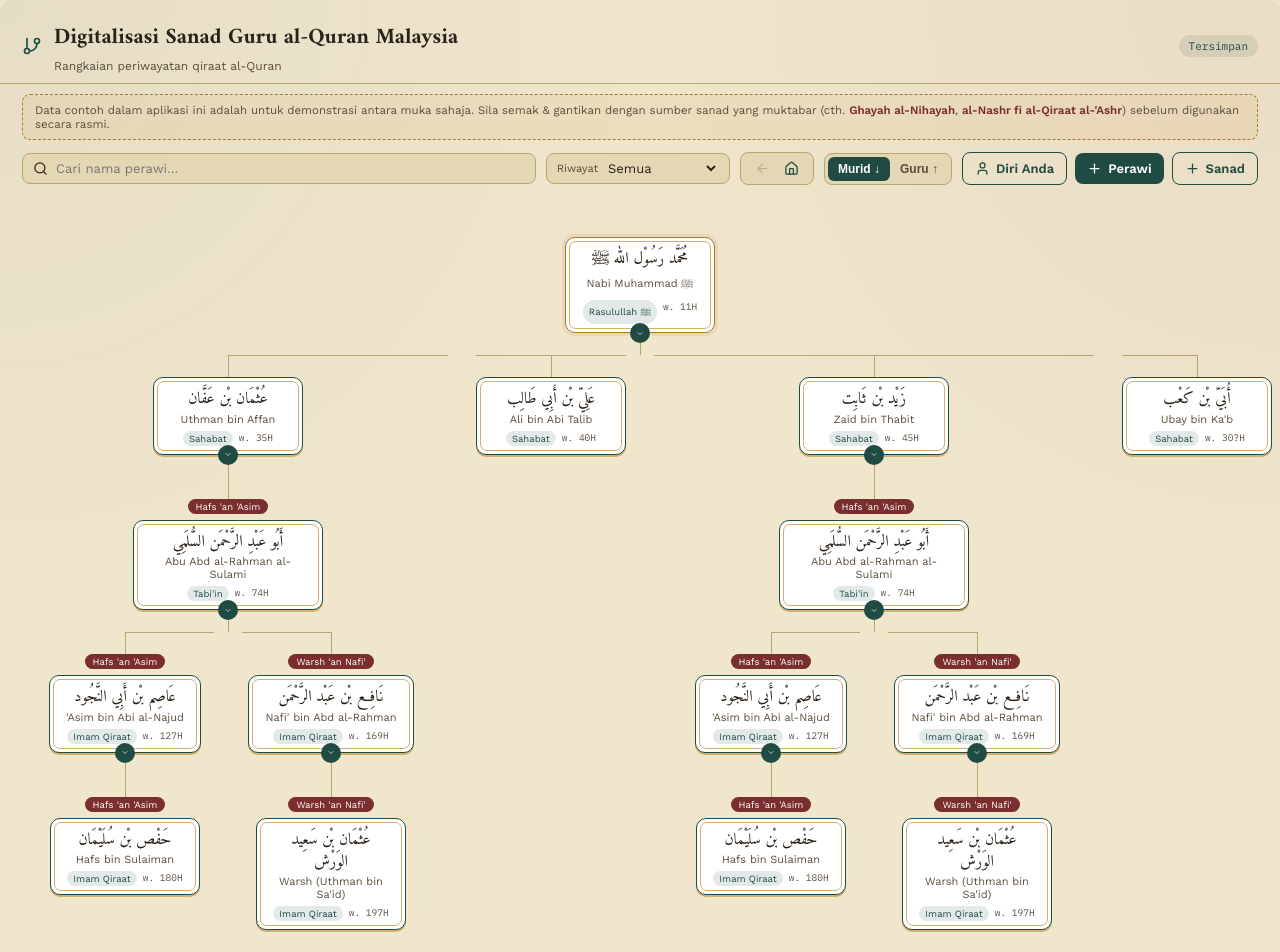
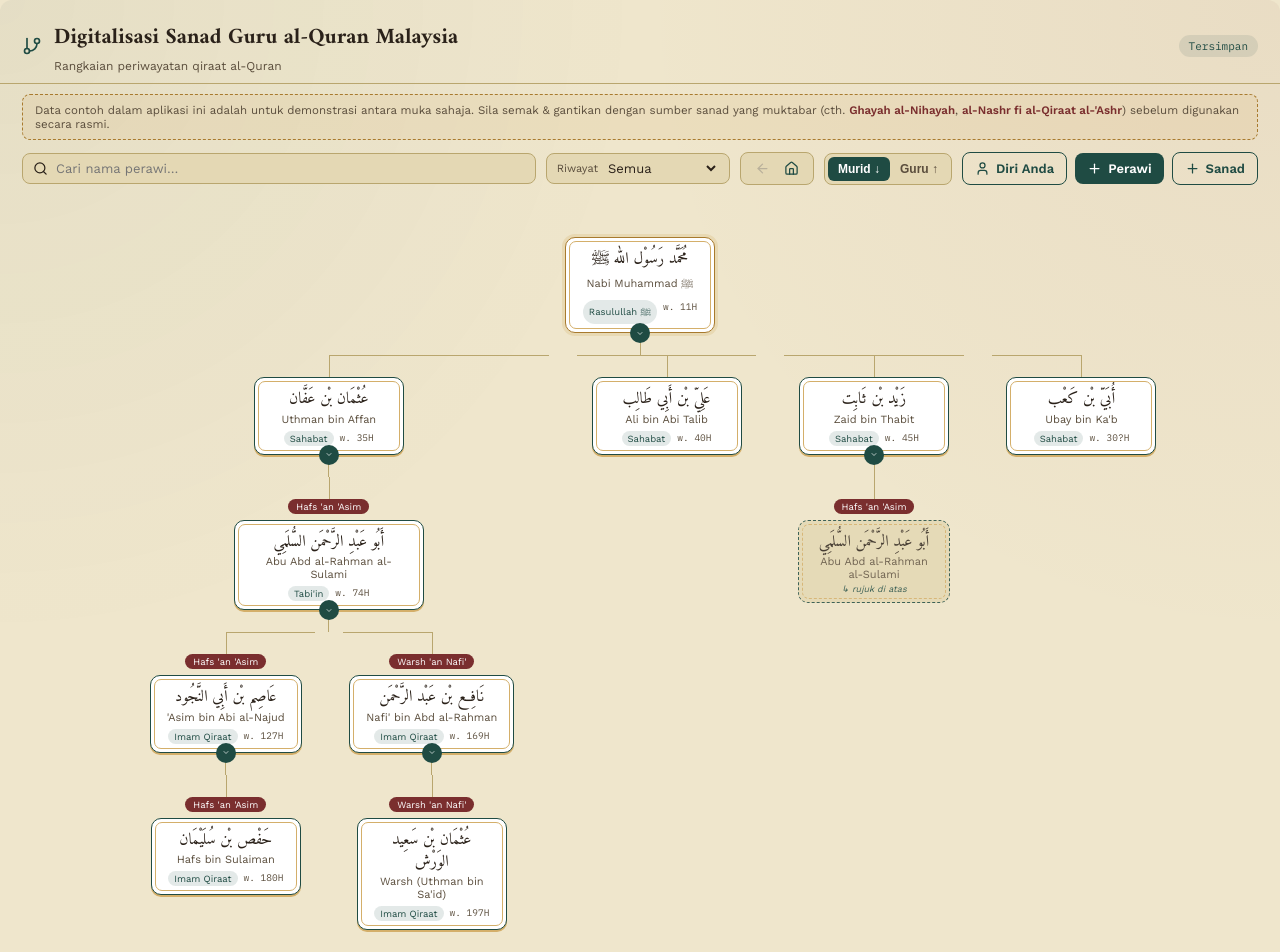
Before and after one commit to zulikhwan87/digitalsanad, a React (Vite) app: page / in a window 1280 px wide. Shown: the top 952 px of the page. Built offline with nearby package versions, Linux system fonts and the light colour scheme.

Commit message:
Enhance TreeNode with visited tracking
Added 'visited' prop to TreeNode component to track nodes that have been displayed.

```diff
--- a/src/App.jsx
+++ b/src/App.jsx
@@ -353,6 +353,7 @@ export default function PokokSanadApp() {
               onDrill={drillInto}
               selectedId={selectedId}
               direction={direction}
+              visited={new Set()}
             />
           ) : (
             <div className="empty-state">Tiada perawi lagi. Tambah perawi pertama untuk mula.</div>
@@ -448,9 +449,10 @@ export default function PokokSanadApp() {
 /* ---------------------------------------------------------
    TREE NODE (recursive, top-down "family tree")
 --------------------------------------------------------- */
-function TreeNode({ id, perawiMap, getChildren, collapsed, toggleCollapse, onSelect, onDrill, selectedId, direction }) {
+function TreeNode({ id, perawiMap, getChildren, collapsed, toggleCollapse, onSelect, onDrill, selectedId, direction, visited }) {
   const p = perawiMap[id];
   if (!p) return null;
+  visited.add(id);
   const children = getChildren(id);
   const isCollapsed = collapsed.has(id);
   const isSelected = selectedId === id;
@@ -489,11 +491,23 @@ function TreeNode({ id, perawiMap, getChildren, collapsed, toggleCollapse, onSel
         <>
           <div className="connector-stub" />
           <div className="children-row">
-            {children.map(({ edge, child }) => (
+            {children.map(({ edge, child }) => {
+              const alreadyShown = visited.has(child.id);
+              return (
                 <div className="child-branch" key={edge.id}>
                   {edge.riwayat && edge.riwayat !== "Umum" && (
                     <div className="edge-chip">{edge.riwayat}</div>
                   )}
+                  {alreadyShown ? (
+                    <div
+                      className="node-card node-ref"
+                      onClick={() => onSelect(child.id)}
+                    >
+                      <div className="node-arab">{child.nama_arab}</div>
+                      <div className="node-rumi">{child.nama_rumi}</div>
+                      <div className="ref-caption">↳ rujuk di atas</div>
+                    </div>
+                  ) : (
                     <TreeNode
                       id={child.id}
                       perawiMap={perawiMap}
@@ -504,9 +518,12 @@ function TreeNode({ id, perawiMap, getChildren, collapsed, toggleCollapse, onSel
                       onDrill={onDrill}
                       selectedId={selectedId}
                       direction={direction}
+                      visited={visited}
                     />
+                  )}
                 </div>
-            ))}
+              );
+            })}
           </div>
         </>
       )}
@@ -703,6 +720,9 @@ const CSS = `
 .node-card::before { content:''; position:absolute; inset: 3px; border: 1px solid var(--gold-light); border-radius: 7px; pointer-events:none; }
 .node-card.selected { border-color: var(--maroon); box-shadow: 0 0 0 3px rgba(122,46,46,0.15); }
 .node-card.node-prophet { border-color: var(--gold); box-shadow: 0 0 0 3px rgba(212,175,106,0.25); }
+.node-card.node-ref { border-style: dashed; background: var(--parchment-deep); opacity: 0.85; box-shadow: none; padding-bottom: 8px; }
+.node-card.node-ref::before { border-style: dashed; }
+.ref-caption { font-size: 9px; color: var(--teal); font-style: italic; margin-top: 3px; }
 .chain-end { margin-top:8px; font-size:10.5px; color: var(--ink-soft); background: rgba(0,0,0,0.04); padding:4px 10px; border-radius:20px; }
 .chain-end-success { color: var(--teal); background: rgba(31,75,67,0.12); font-weight:600; }
 .collapse-btn { position:absolute; bottom:-11px; left:50%; transform:translateX(-50%); background:var(--teal); color:#fff; border:none; border-radius:50%; width:20px; height:20px; display:flex; align-items:center; justify-content:center; cursor:pointer; }
```
Lines whose indentation alone changed are shown as unchanged.
